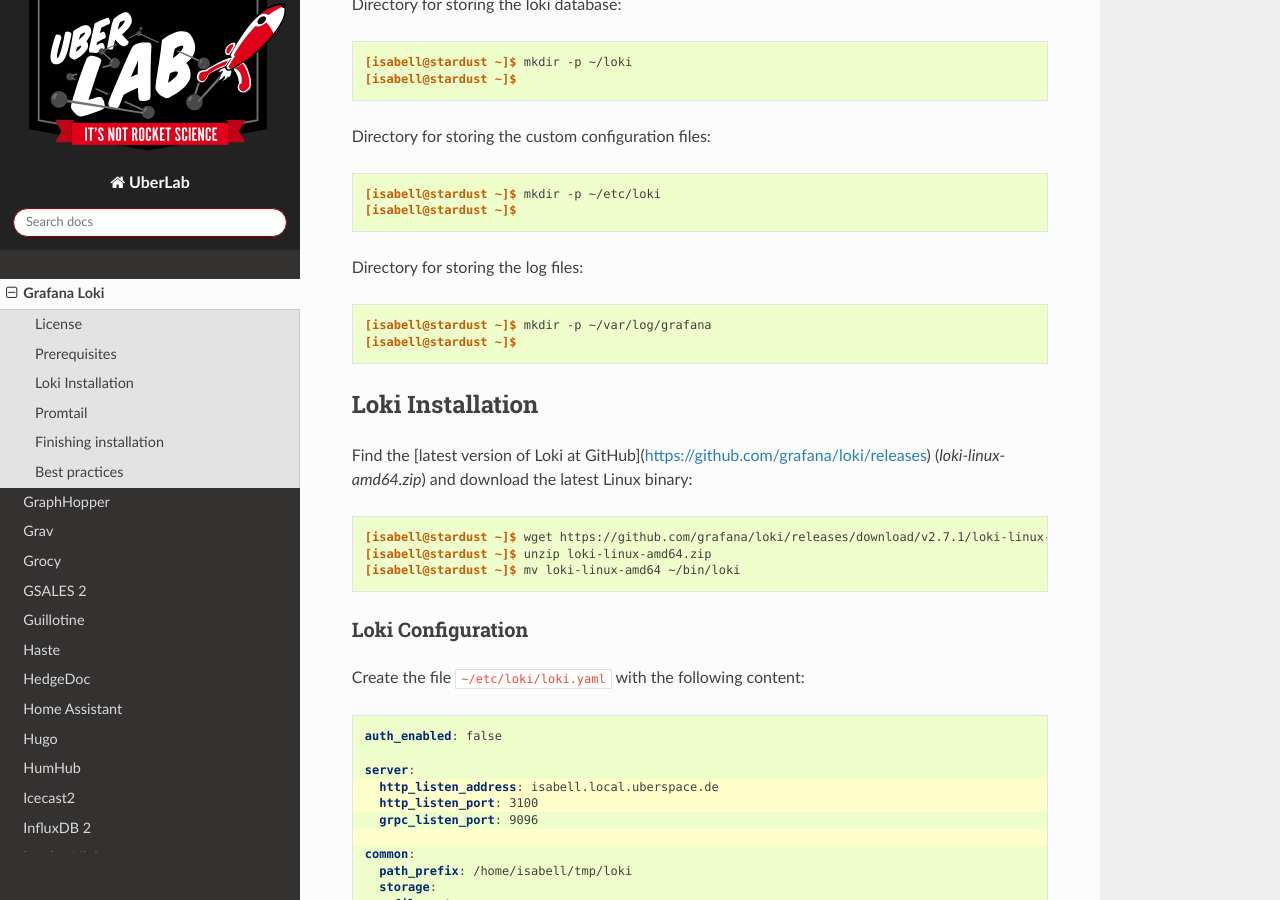
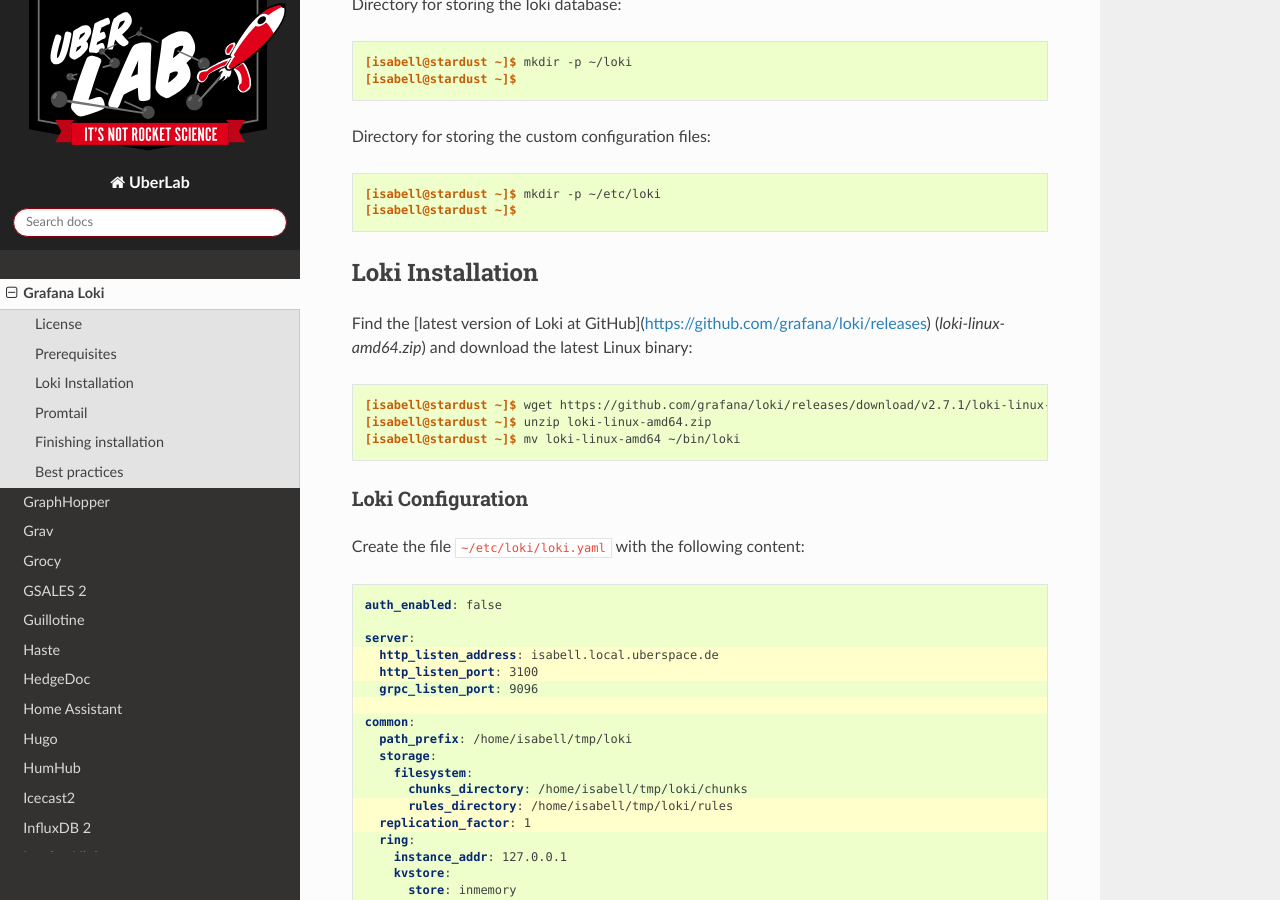
Before and after one commit to Uberspace/lab, a Sphinx documentation site: the page built from source/guide_grafana-loki.rst, in a window 1280 px wide and 900 px high, scrolled down 1845 px. Built offline with Sphinx 7.4.7 and the Read the Docs theme 2.0.0, drawn with Linux system fonts in a browser that asks for light colours.

Commit message:
Remove obsolete statement about Grafana

```diff
--- a/source/guide_grafana-loki.rst
+++ b/source/guide_grafana-loki.rst
@@ -57,12 +57,6 @@
  [isabell@stardust ~]$ mkdir -p ~/etc/loki
  [isabell@stardust ~]$
 
-Directory for storing the log files:
-
-::
-
- [isabell@stardust ~]$ mkdir -p ~/var/log/grafana
- [isabell@stardust ~]$
 
 Loki Installation
 =================
```
